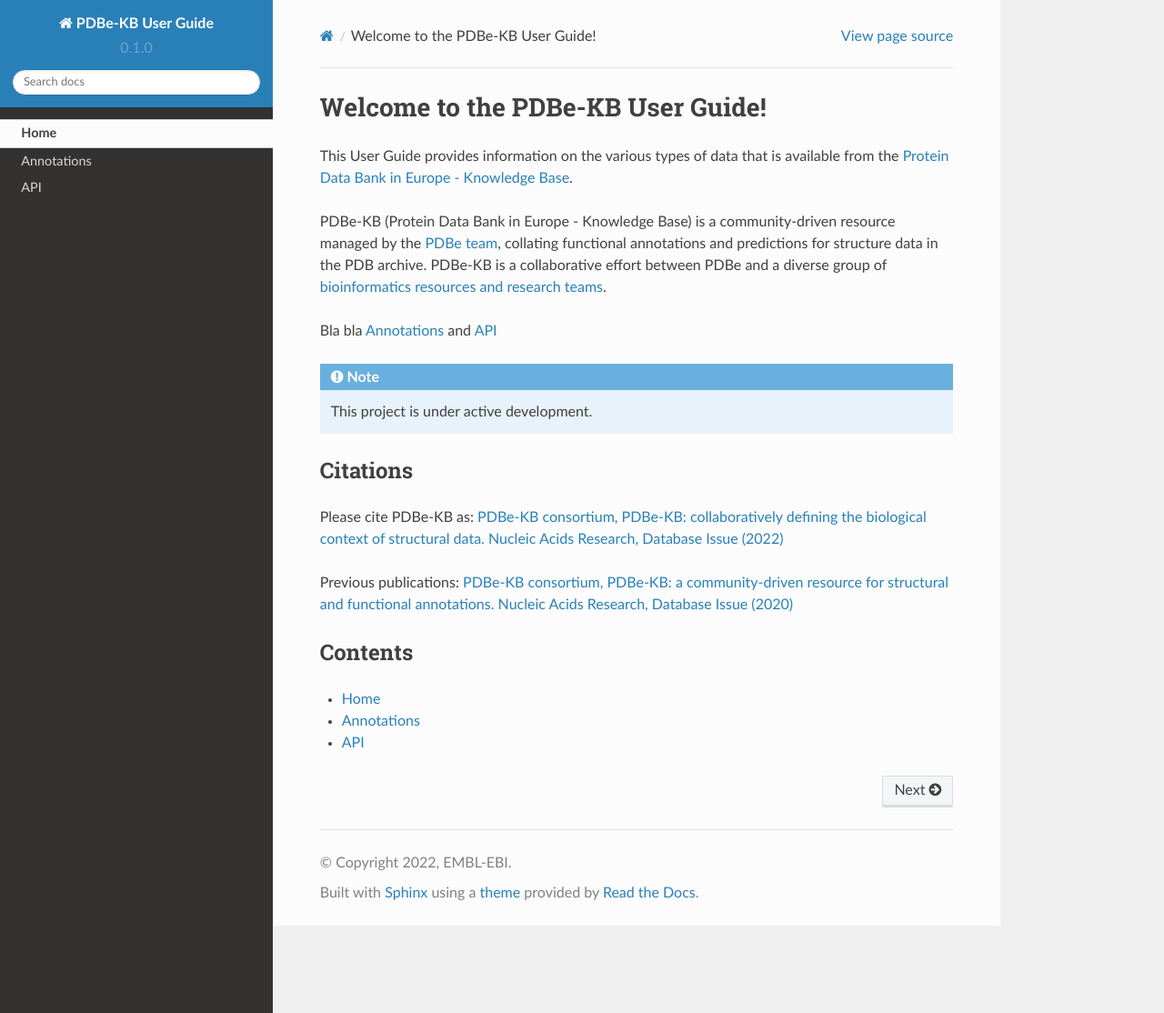
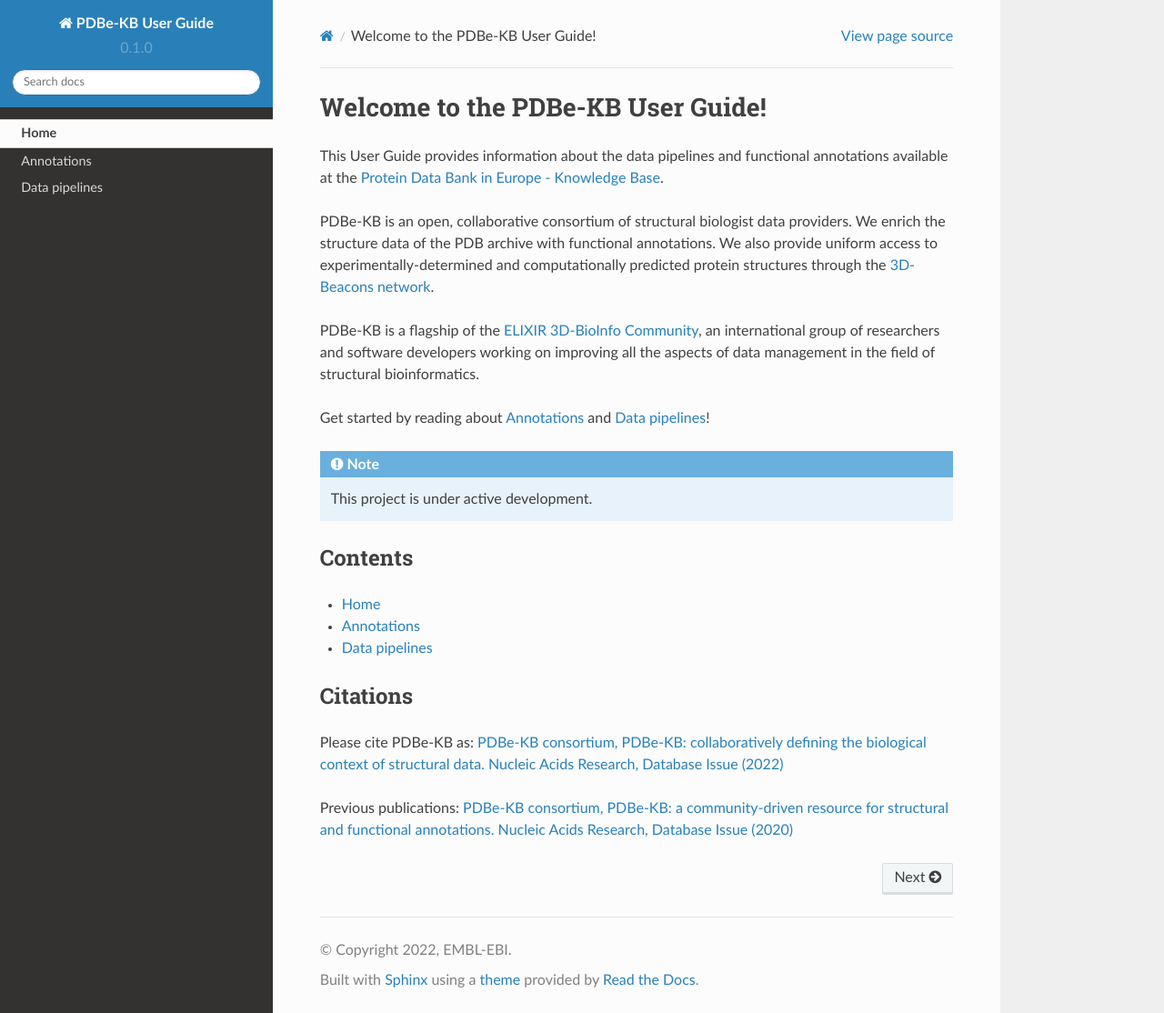
Before and after one commit to PDBe-KB/pdbe-kb-manual, a Sphinx documentation site: the page built from docs/source/index.rst, in a window 1280 px wide and 1114 px high. Shown: the whole window at 91% size. Built offline with Sphinx 7.4.7 and the Read the Docs theme 2.0.0, drawn with Linux system fonts in a browser that asks for light colours.

Commit message:
Updating links

```diff
--- a/docs/source/index.rst
+++ b/docs/source/index.rst
@@ -1,19 +1,32 @@
 Welcome to the PDBe-KB User Guide!
 ===================================
 
-This User Guide provides information on the various types of data that is available
-from the `Protein Data Bank in Europe - Knowledge Base <https://pdbe-kb>`_.
+This User Guide provides information about the data pipelines and functional annotations available
+at the `Protein Data Bank in Europe - Knowledge Base <https://pdbe-kb>`_.
 
-PDBe-KB (Protein Data Bank in Europe - Knowledge Base) is a community-driven resource managed by
-the `PDBe team <https://pdbe.org/>`_, collating functional annotations and predictions for
-structure data in the PDB archive. PDBe-KB is a collaborative effort between PDBe and a
-diverse group of `bioinformatics resources and research teams <https://www.ebi.ac.uk/pdbe/pdbe-kb/partners>`_.
+PDBe-KB is an open, collaborative consortium of structural biologist data providers.
+We enrich the structure data of the PDB archive with functional annotations. We also provide uniform access to
+experimentally-determined and computationally predicted protein structures through the
+`3D-Beacons network <https://3d-beacons.org>`_.
 
-Bla bla :doc:`annotation` and :doc:`api`
+PDBe-KB is a flagship of the `ELIXIR 3D-BioInfo Community <https://elixir-europe.org/communities/3d-bioinfo>`_,
+an international group of researchers and software developers working on improving all the aspects of data management
+in the field of structural bioinformatics.
+
+Get started by reading about :doc:`annotations` and :doc:`pipelines`!
 
 .. note::
 
    This project is under active development.
+
+Contents
+--------
+
+.. toctree::
+
+    Home <self>
+    annotations
+    pipelines
 
 Citations
 ---------
@@ -25,12 +38,3 @@
 Previous publications: `PDBe-KB consortium, PDBe-KB: a community-driven resource for structural and
 functional annotations. Nucleic Acids Research, Database Issue (2020)
 <https://academic.oup.com/nar/article/48/D1/D344/5580911>`_
-
-Contents
---------
-
-.. toctree::
-
-    Home <self>
-    annotation
-    api
--- a/docs/source/api.rst
+++ b/docs/source/pipelines.rst
@@ -1,5 +1,5 @@
-API
-===
+Data pipelines
+==============
 
 Foo bar
 
```
Also changed, not shown: docs/source/annotations.rst (renamed from docs/source/annotation.rst).
